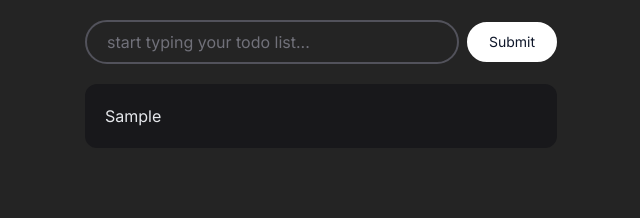
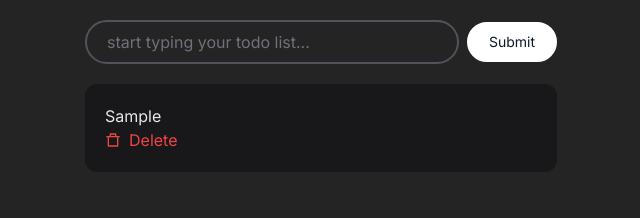
Before and after one commit to choiruladamm/typescript-todos, a React (Vite) app: page / in a window 1280 px wide. Both pictures are taken after typing "Sample" into the empty fields and a click on the button "Submit". Shown: the top 218 px of the page, without its empty margins (319-959 px from the left). Built offline with nearby package versions, Linux system fonts and the light colour scheme.

Commit message:
Styling Button Delete & Functionality

```diff
--- a/src/components/TodoItem.tsx
+++ b/src/components/TodoItem.tsx
@@ -1,9 +1,22 @@
 import { motion } from 'framer-motion'
 import { Todo } from '../context/TodoContext'
 import cn from 'classnames'
+import { useTodo } from '../context'
+import { useRef } from 'react'
+import { toast } from 'react-hot-toast'
+import { RiDeleteBin7Line } from 'react-icons/ri'
 
 export const TodoItem = (props: { todo: Todo }) => {
   const { todo } = props
+
+  const { deleteTodo, editTodo, updateTodoStatus } = useTodo()
+
+  const editInputRef = useRef<HTMLInputElement>(null)
+
+  const handleDelete = (todoId: string) => {
+    deleteTodo(todoId)
+    toast.success('todo deleted succesfully!')
+  }
 
   return (
     <motion.li
@@ -21,6 +34,21 @@ export const TodoItem = (props: { todo: Todo }) => {
       >
         {todo.text}
       </motion.span>
+      <div className="flex justify-between gap-5 text-white">
+        {/* button update */}
+
+        {/* button status */}
+
+        {/* button delete */}
+        <button
+          onClick={() => handleDelete(todo.id)}
+          className="flex items-center gap-2 text-red-500
+        "
+        >
+          <RiDeleteBin7Line />
+          Delete
+        </button>
+      </div>
     </motion.li>
   )
 }
```
